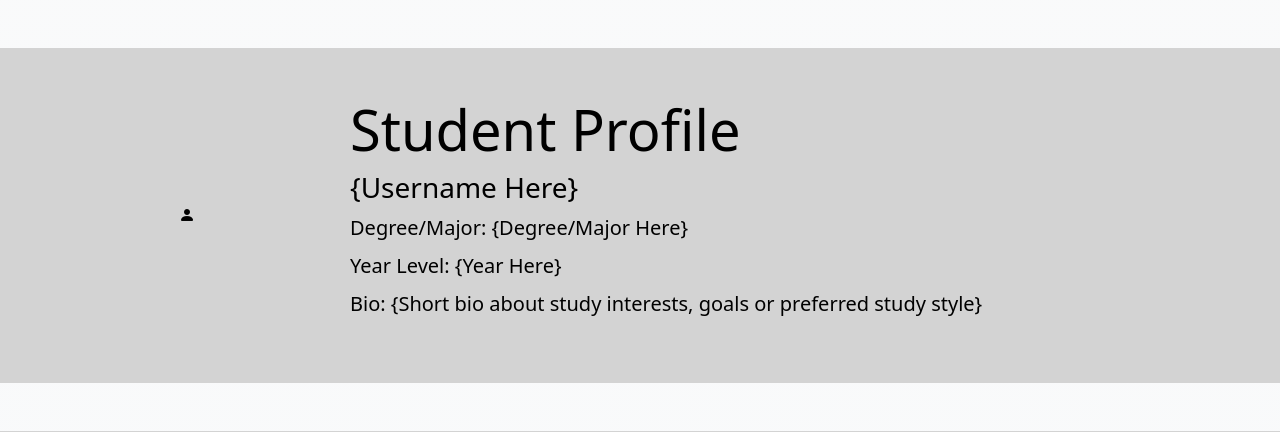
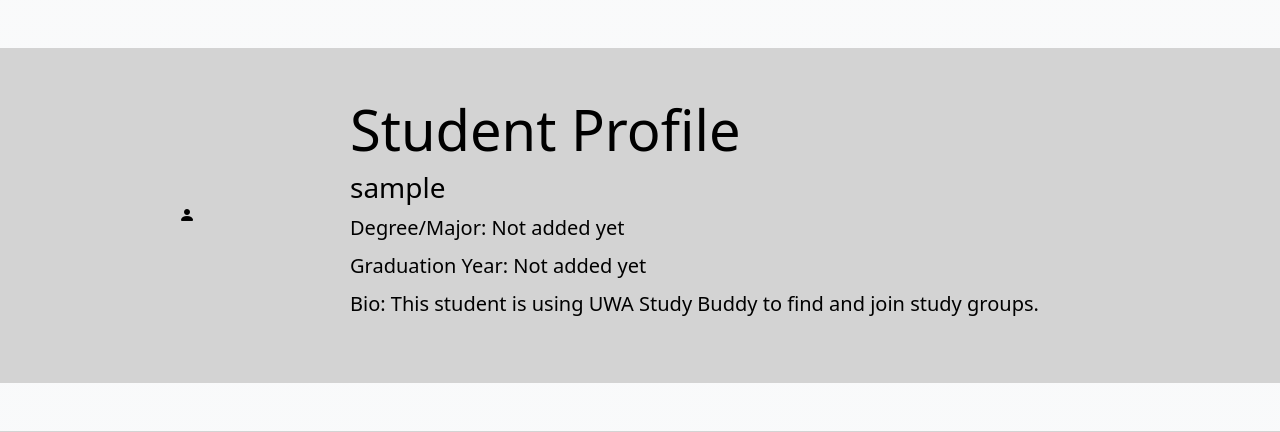
Before and after one commit to Luc45K0h75/UWA-Study-Buddy, a Flask app: template templates/viewProfile.html in a window 1280 px wide. Shown: the part 88-520 px from the top of the page. Run offline with Flask 3, Linux system fonts and the light colour scheme; the template is opened without the code that fills it: most values are stand-ins (such as "Sample title", 1, 10 or a date in 2020).

Commit message:
Connected profile header to Jinja data

```diff
--- a/templates/viewProfile.html
+++ b/templates/viewProfile.html
@@ -58,10 +58,10 @@
 
             <div class="col-md-9">
                 <h1 class="display-4">Student Profile</h1>
-                <h3>{Username Here}</h3>
-                <p class="lead mb-2">Degree/Major: {Degree/Major Here}</p>
-                <p class="lead mb-2">Year Level: {Year Here}</p>
-                <p class="lead">Bio: {Short bio about study interests, goals or preferred study style}</p>
+                <h3>{{ username }}</h3>
+                <p class="lead mb-2">Degree/Major: {{ user['Course'] if user else 'Not added yet' }}</p>
+                <p class="lead mb-2">Graduation Year: {{ user['GraduationYear'] if user else 'Not added yet' }}</p>
+                <p class="lead">Bio: This student is using UWA Study Buddy to find and join study groups.</p>
             </div>
         </div>
     </div>
```
